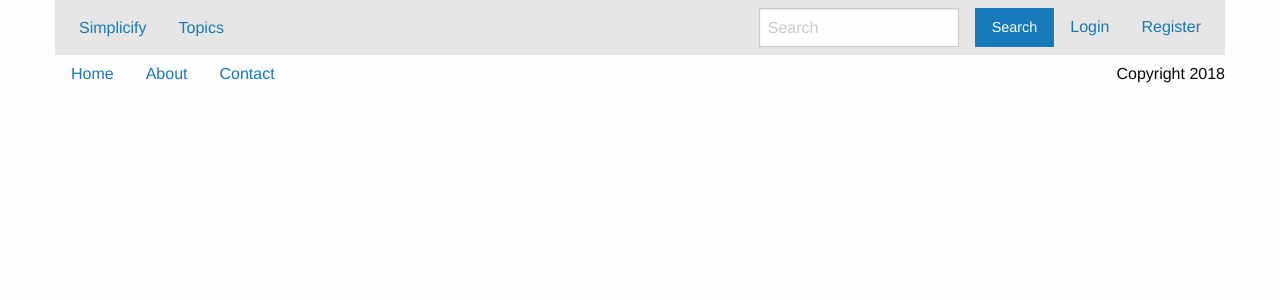
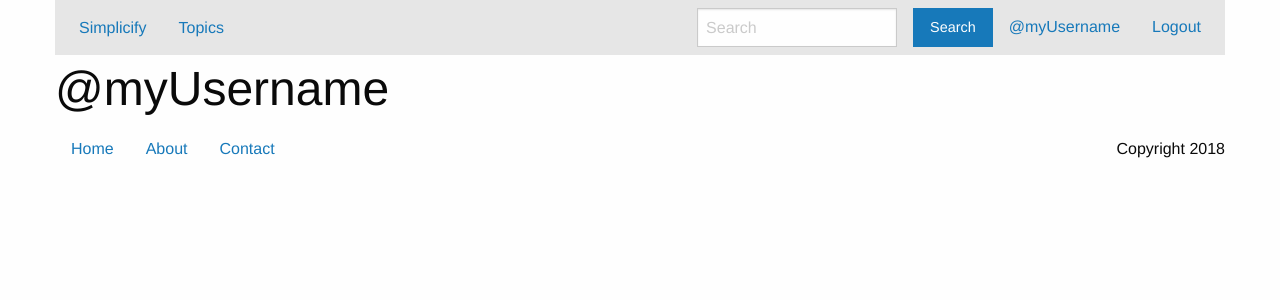
Before and after one commit to CarlJohnston/domauthority_client, a React (Create React App) app in the folder frontend/: page /users/1 in a window 1280 px wide. Shown: the top 300 px of the page. Built offline with nearby package versions, Linux system fonts and the light colour scheme.

Commit message:
Add basic CurrentUser context

```diff
--- a/frontend/src/components/App/App.js
+++ b/frontend/src/components/App/App.js
@@ -9,6 +9,8 @@ import './App.css';
 
 import Layout from '../Layout/Layout';
 
+import CurrentUser from '../../contexts/User';
+
 import $ from 'jquery';
 window.$ = window.jQuery = $;
 require('foundation-sites');
@@ -16,9 +18,11 @@ require('foundation-sites');
 class App extends Component {
   render() {
     return (
-      <Router>
-        <Route to='/' component={Layout} />
-      </Router>
+      <CurrentUser.Provider value={{name: "Name", username: "myUsername"}}>
+        <Router>
+          <Route to='/' component={Layout} />
+        </Router>
+      </CurrentUser.Provider>
     );
   }
 }
--- a/frontend/src/components/Layout/Layout.js
+++ b/frontend/src/components/Layout/Layout.js
@@ -6,10 +6,15 @@ import Register from '../Register/Register';
 import Forgot from '../Forgot/Forgot';
 import Confirmed from '../Confirmed/Confirmed';
 import Home from '../Home/Home';
+import Profile from '../Profile/Profile';
+
+import CurrentUser from '../../contexts/User';
 
 class Layout extends Component {
   render() {
     return (
+      <CurrentUser.Consumer>
+        {currentUser => (
           <div>
             <div className="grid-container">
               <div className="top-bar">
@@ -24,8 +29,19 @@ class Layout extends Component {
                     <li><input type="search" placeholder="Search" /></li>
                     <li><button type="button" className="button">Search</button></li>
 
+                    {currentUser !== {} &&
+                     <li><Link to={`/users/${currentUser.username}`}>@{currentUser.username}</Link></li>
+                    }
+                    {currentUser !== {} &&
+                     <li><a href="#">Logout</a></li>
+                    }
+
+                    {currentUser === {} &&
                      <li><Link to='/login'>Login</Link></li>
+                    }
+                    {currentUser === {} &&
                      <li><Link to='/register'>Register</Link></li>
+                    }
                   </ul>
                 </div>
               </div>
@@ -33,10 +49,15 @@ class Layout extends Component {
 
             <div className="grid-container">
               <Route exact path='/' component={Home} />
+
               <Route path='/login' component={Login} />
               <Route path='/register' component={Register} />
+
               <Route path='/password/forgot' component={Forgot} />
+
               <Route path='/authenticate/confirmed' component={Confirmed} />
+
+              <Route path='/users/:id' component={Profile} />
             </div>
 
             <div className="grid-container">
@@ -55,6 +76,8 @@ class Layout extends Component {
               </div>
             </div>
           </div>
+        )}
+      </CurrentUser.Consumer>
     );
   }
 }
--- /dev/null
+++ b/frontend/src/components/Profile/Profile.js
@@ -0,0 +1,20 @@
+import React, { Component } from 'react';
+import { Route, Link } from 'react-router-dom';
+
+import CurrentUser from '../../contexts/User';
+
+class Profile extends Component {
+  render() {
+    return (
+      <CurrentUser.Consumer>
+        {currentUser => (
+          <div>
+            <h1>@{currentUser.username}</h1>
+          </div>
+        )}
+      </CurrentUser.Consumer>
+    );
+  }
+}
+
+export default Profile;
--- /dev/null
+++ b/frontend/src/contexts/User.js
@@ -0,0 +1,5 @@
+import React from 'react';
+
+const CurrentUser = React.createContext(undefined);
+
+export default CurrentUser;
```
Also changed, not shown: 1 other file (tests, documents, lock files or other folders). Lines whose indentation alone changed are shown as unchanged.
